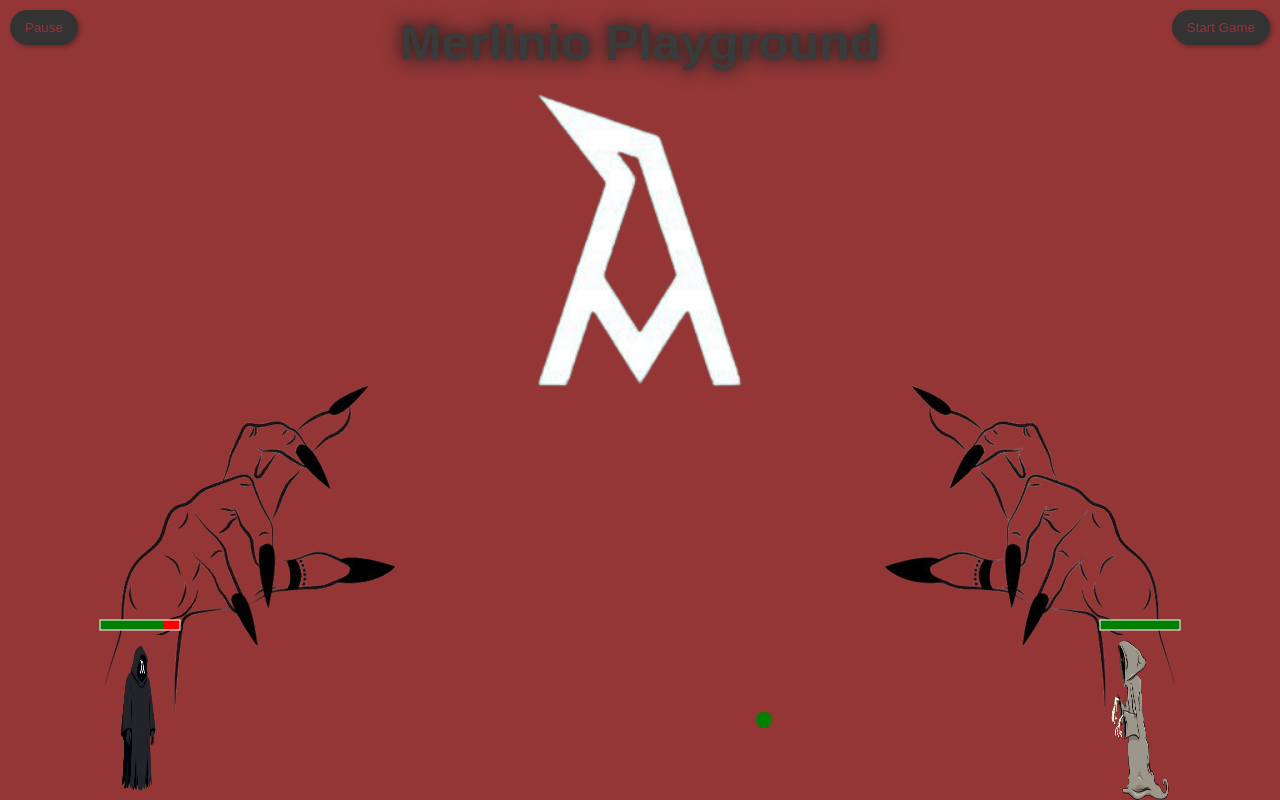
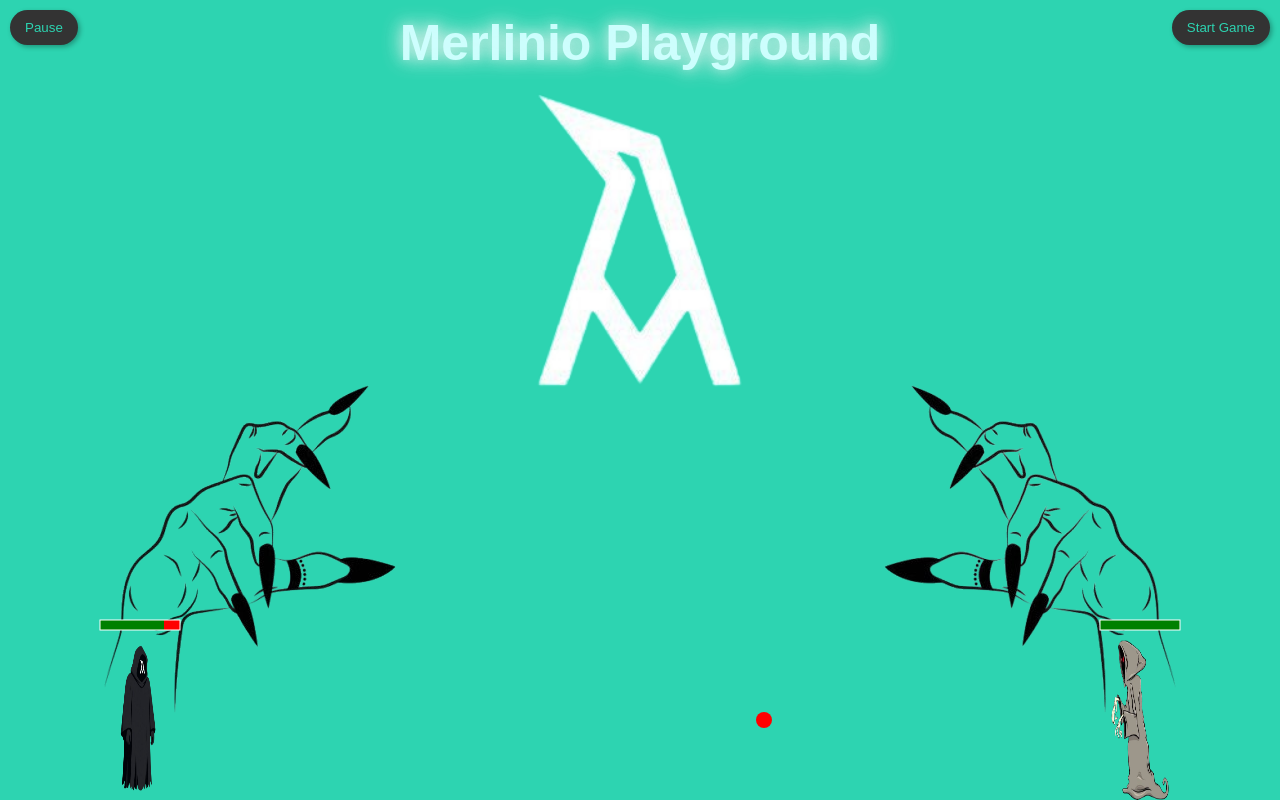
Before and after one commit to Tolaxyz/Project-Merlin, a plain HTML site: page index.html in a window 1280 px wide. Both pictures are taken after a click on the button "Start Game". Drawn offline with Linux system fonts and the light colour scheme.

Commit message:
colour pallet

```diff
--- a/game.js
+++ b/game.js
@@ -180,7 +180,7 @@ function updateProjectiles() {
 }
 
 function drawProjectiles() {
-  ctx.fillStyle = "green";
+  ctx.fillStyle = "red";
   [...player.projectiles, ...enemy.projectiles].forEach((proj) => {
     ctx.beginPath();
     ctx.arc(proj.x, proj.y, proj.radius, 0, Math.PI * 2);
@@ -190,11 +190,12 @@ function drawProjectiles() {
 
 function drawTitle() {
   ctx.save();
-  ctx.fillStyle = "rgba(40, 43, 43, 0.95)";
+  ctx.fillStyle = "rgba(149, 228, 228, 0.95)";
   ctx.font = "bold 50px Arial";
   ctx.textAlign = "center";
-  ctx.filter = "brightness(1.4) drop-shadow(0 0 10px rgba(42, 44, 44, 0.96))";
-  ctx.shadowColor = "rgba(0, 0, 0, 0.4)";
+  ctx.filter =
+    "brightness(1.4) drop-shadow(0 0 10px rgba(243, 243, 243, 0.96))";
+  ctx.shadowColor = "rgba(248, 248, 248, 0.4)";
   ctx.shadowOffsetX = 0;
   ctx.shadowOffsetY = 0;
   ctx.shadowBlur = 10;
--- a/style.css
+++ b/style.css
@@ -14,7 +14,7 @@ body {
 }
 
 #gameCanvas {
-  background: rgb(148, 54, 54);
+  background: rgb(45, 212, 177);
   display: block;
   width: 100vw;
   height: 100vh;
@@ -22,7 +22,7 @@ body {
 
 button {
   padding: 10px 15px;
-  background-color: #444;
+  background-color: rgb(45, 212, 177);
   color: white;
   border: none;
   cursor: pointer;
@@ -31,7 +31,7 @@ button {
   cursor: pointer;
   border-radius: 20px;
   background-color: #333;
-  color: rgb(148, 54, 54);
+  color: rgb(45, 212, 177);
   border: none;
   box-shadow: 2px 2px 5px rgba(0, 0, 0, 0.3);
   transition: all 0.3s ease; /* Smooth transition */
@@ -66,7 +66,7 @@ button:active {
   cursor: pointer;
   border-radius: 20px;
   background-color: #333;
-  color: rgb(148, 54, 54);
+  color: rgb(45, 212, 177)
   border: none;
   box-shadow: 2px 2px 5px rgba(0, 0, 0, 0.3);
   transition: all 0.3s ease; /* Smooth transition */
@@ -96,7 +96,7 @@ button:active {
   left: 0;
   width: 100vw;
   height: 100vh;
-  background-color: black;
+  background-color: rgb(45, 212, 177);
   color: white;
   font-size: 24px;
   text-align: center;
```
